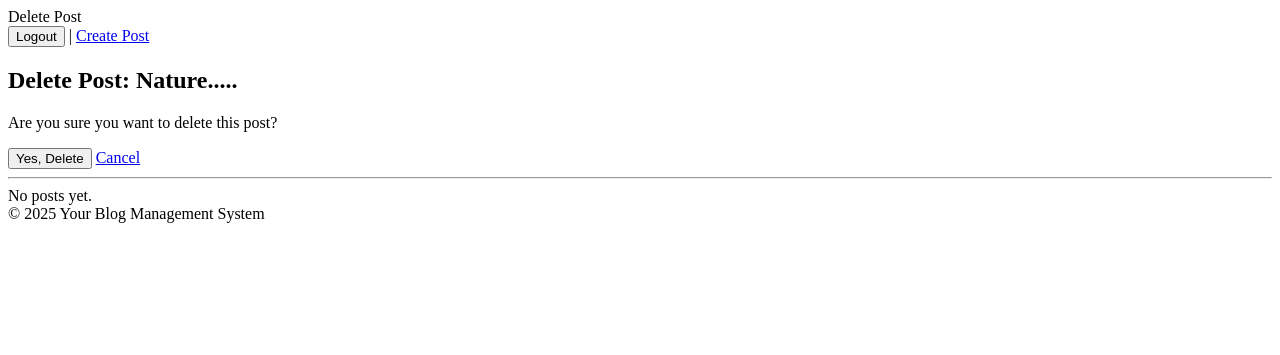
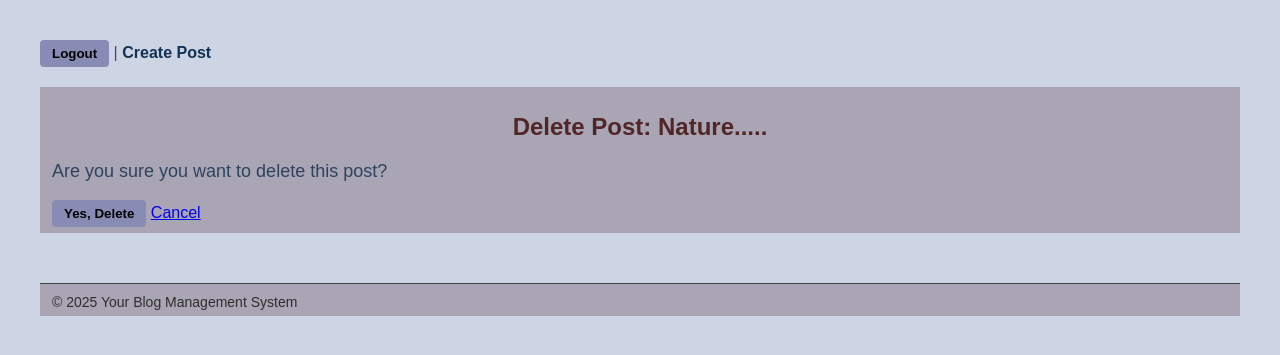
Before and after one commit to Manasvi-07/blog_project, a Django app: page /posts/delete/2/ in a window 1280 px wide. Shown: the top 355 px of the page. Run offline with Django 5.2, Linux system fonts and the light colour scheme; a user stored in the database is signed in; data comes from the database, SQL or seed files in the repository.

Commit message:
Update all files create, update, delete

```diff
--- /dev/null
+++ b/blog/static/blog/styles.css
@@ -0,0 +1,52 @@
+body {
+    font-family: Arial, sans-serif;
+    margin: 40px;
+    background-color: hsl(220, 32%, 85%);
+    color: rgb(96, 57, 101);
+}
+
+header {
+    margin-bottom: 20px;
+    padding-bottom: 20px;
+    margin-top: 20px;
+    padding: 6px 12px;
+    background-color: rgb(170, 165, 181);
+}
+
+h1, h2 {
+    color: rgb(80, 38, 38);
+    text-align: center;
+
+}
+
+nav a {
+    margin-right: 15px;
+    text-decoration: none;
+    color: rgb(18, 50, 83);
+    font-weight: bold;
+}
+
+button {
+    background-color: rgb(136, 140, 180);
+    border: none;
+    padding: 6px 12px;
+    color: #000000;
+    font-weight: bold;
+    border-radius: 4px;
+}
+
+p {
+    font-size: 18px;
+    color: #2e445e;
+}
+
+footer {
+    margin-top: 50px;
+    font-size: 14px;
+    color: #2e2e2e;
+    background-color: rgb(170, 165, 181);
+    padding: 6px 12px;
+    border-top: 1px solid #444;
+    padding-top: 10px;
+
+}
--- a/blog/templates/home.html
+++ b/blog/templates/home.html
@@ -3,18 +3,16 @@
 <html lang="en">
 <head>
     <meta charset="UTF-8" />
-    <meta name="viewport" content="width=device-width, initial-scale=1" />
-    {% block title %} Blog Management System {% endblock %}
-    <link rel="style" href="{% static "style.css" %}}">
+    <title>{% block title %} Blog Management System {% endblock %}</title>
+    <link rel="stylesheet" href="{% static 'blog/styles.css' %}">
 </head>
 <body>
+
     <nav>
         {% if request.user.is_authenticated %}
             <form action="{% url 'logout' %}" method="post" style="display:inline;">
                 {% csrf_token %}
-            <button type="submit">
-              Logout
-            </button>
+                <button type="submit">Logout</button>
             </form>
             | <a href="{% url 'create_post' %}">Create Post</a>
         {% else %}
@@ -25,15 +23,14 @@
     <header>
         {% block content %}
         <h1>Welcome to the Blog Management System</h1>
-        {% endblock %}
+        {% endblock  %}
     </header>
+
     <main>
+            {% for post in posts %}
+                <div class="post">
                     <hr>
-        {% csrf_token %}
-        {% for post in posts %}
-            <div class="post" style="margin-bottom: 30px;">
-                <h2>{{ post.title }}</h2>
-
+                    <h3>{{ post.title }}</h3>
                     <p>{{ post.content|truncatewords:30 }}</p>
                     <p><strong>Author:</strong> {{ post.author.username }}</p>
                     <p><strong>Created:</strong> {{ post.created|date:"M d, Y H:i" }}</p>
@@ -43,16 +40,12 @@
                         <a href="{% url 'delete_post' post.id %}">Delete</a>
                     {% endif %}
                 </div>
-            <hr>
-
-        {% empty %}
-        {% block  p %}No posts yet. {%endblock%}
             {% endfor %}
     </main>
-
 
     <footer>
         &copy; 2025 Your Blog Management System
     </footer>
+
 </body>
 </html>
--- a/blog/urls.py
+++ b/blog/urls.py
@@ -12,5 +12,5 @@ urlpatterns = [
     path('posts/', PostList.as_view(), name='post_list'),
     path('posts/create/', PostCreateView.as_view(), name='create_post'),
     path('posts/edit/<int:pk>/', PostUpdateView.as_view(), name='edit_post'),
-    path('posts/delete/<int:pk>/', PostDeleteView.as_view(), name='delete_post')
+    path('posts/delete/<int:pk>/', PostDeleteView.as_view(), name='delete_post'),
 ]
--- a/blog/views.py
+++ b/blog/views.py
@@ -1,5 +1,5 @@
 from django.shortcuts import render, redirect
-from django.contrib.auth import login, logout
+from django.contrib.auth import login
 from django.contrib.auth.forms import AuthenticationForm
 from .forms import RegisterForm, PostForm
 from .models import Post
@@ -18,14 +18,16 @@ def register(request):
     if request.method == 'POST':
         form = RegisterForm(request.POST)
         if form.is_valid():
-            user = form.save(commit = False)
-            user.set_password(form.cleaned_data['password'])
-            user.save()
+            user = form.save()
             login(request, user)
+            print("User Register : ", user.username)
             return redirect('home')
+        else:
+            print("forms Errors : ", form.errors)
     else:
         form = RegisterForm()
     return render(request, 'registration/register.html', {'form': form})
+
 
 def login_view(request):
     if request.method == 'POST':
@@ -47,10 +49,7 @@ class PostList(ListView):
     model = Post
     template_name = 'blog/post_list.html'
     context_object_name = 'posts'
-    paginate_by = 5
-
-    def get_queryset(self):
-        return Post.objects.filter(author = self.request.user).order_by('-created')
+    ordering = ['-created']
 
 class PostCreateView(LoginRequiredMixin, CreateView):
     model = Post
--- a/blog_management_system/settings.py
+++ b/blog_management_system/settings.py
@@ -119,6 +119,9 @@ USE_TZ = True
 
 STATIC_URL = 'static/'
 
+STATICFILES_DIRS = [
+    BASE_DIR / "static",
+]
 # Default primary key field type
 # https://docs.djangoproject.com/en/5.2/ref/settings/#default-auto-field
 
```
Also changed, not shown: blog/templates/blog/post_list.html (+6 -30 lines), blog/templates/registration/register.html (+9 -0 lines). Lines whose indentation alone changed are shown as unchanged.
